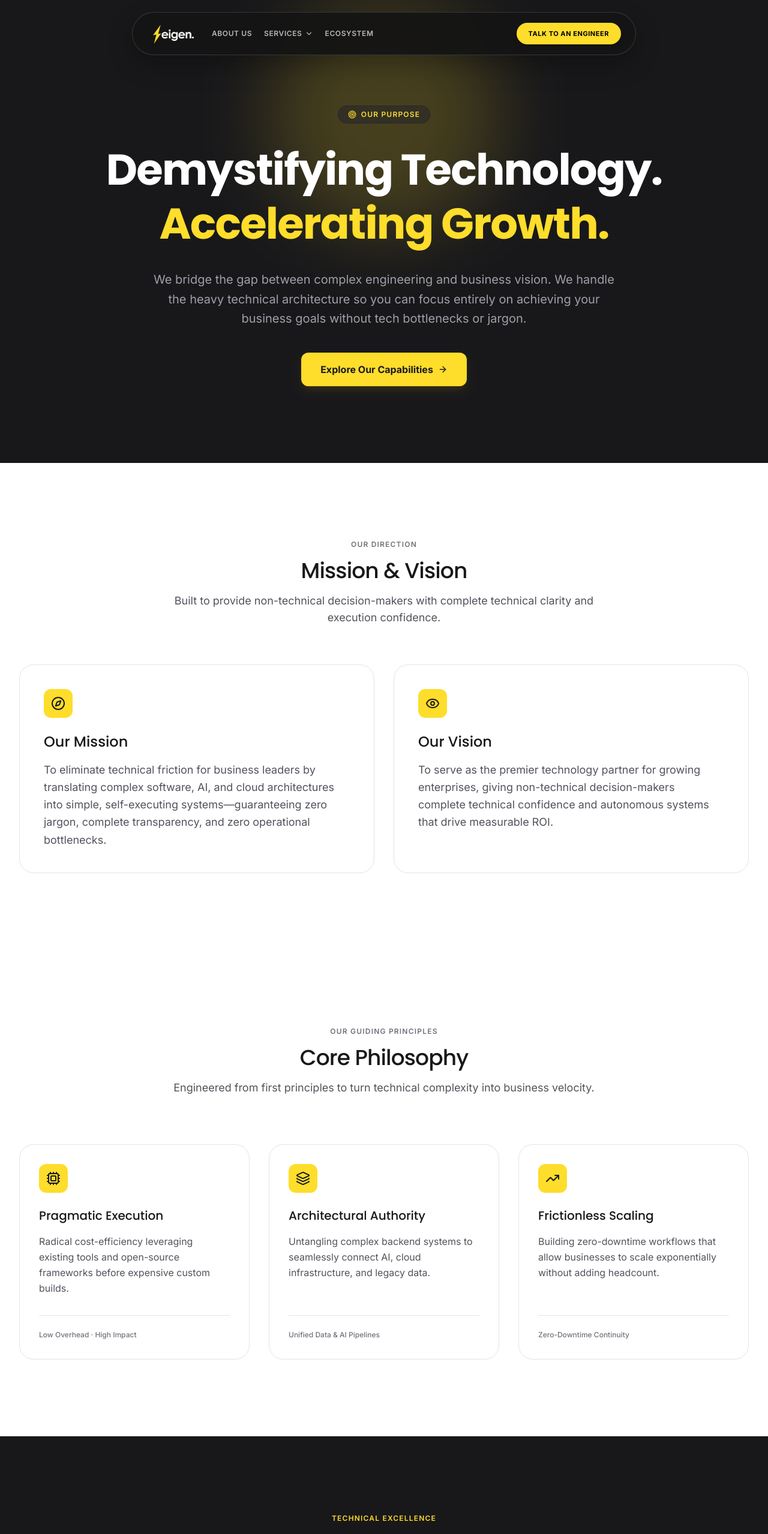
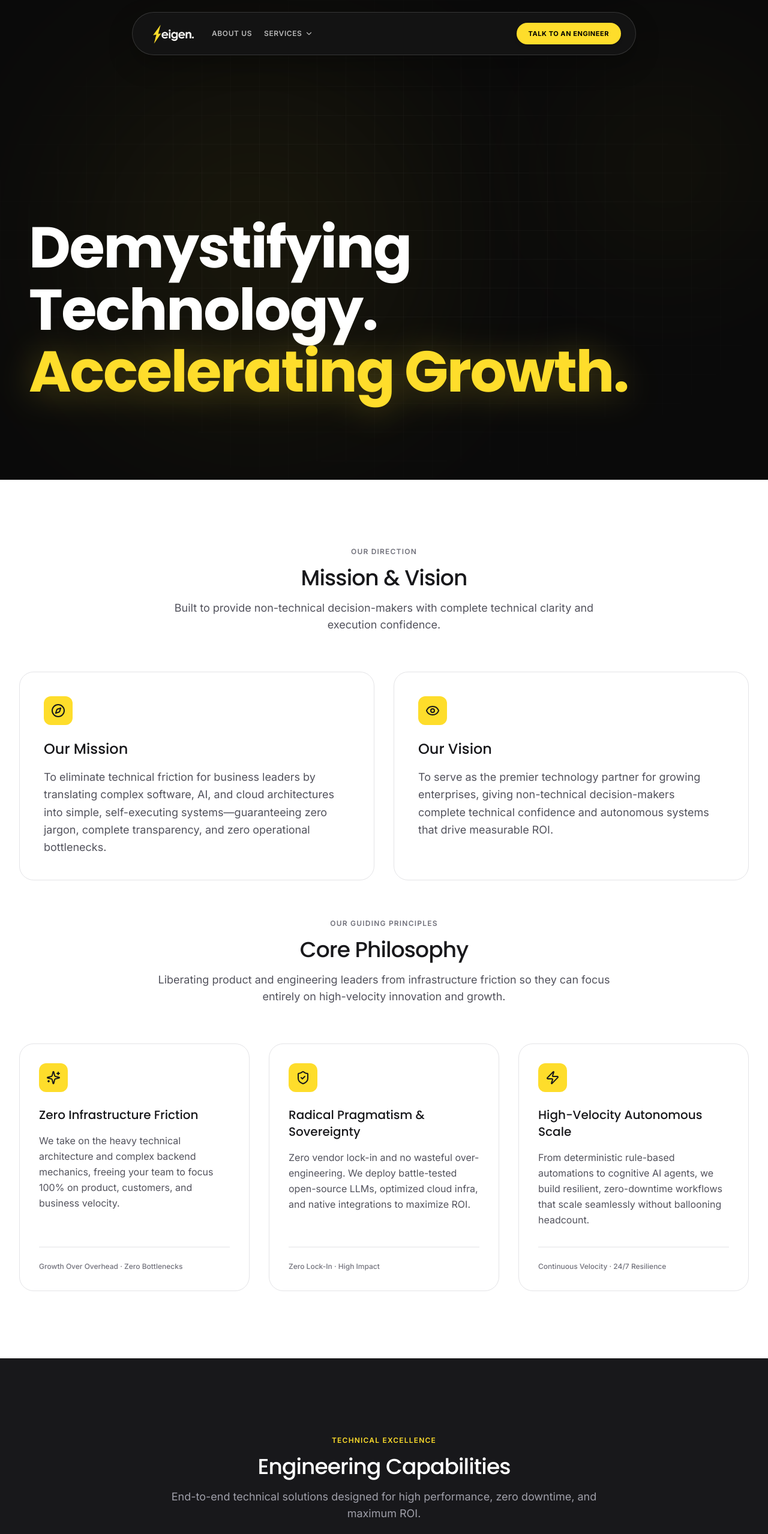
Before and after one commit to nimjj/eigen-website, a React (Vite) app in the folder Landing Page/: page /about in a window 1280 px wide. Shown: the top 2558 px of the page at 60% size. Built offline with nearby package versions, Linux system fonts and the light colour scheme.

Commit message:
feat(ui): update badges, navbar, and redesign About Us hero & philosophy

```diff
--- a/Landing Page/src/app/components/floating-collage.tsx
+++ b/Landing Page/src/app/components/floating-collage.tsx
@@ -14,9 +14,6 @@ export function FloatingCollage() {
 
       {/* Central Typography Anchor */}
       <div className="absolute inset-0 flex flex-col justify-center items-center pointer-events-none select-none z-0 px-4">
-        <span className="font-display text-xs sm:text-sm font-bold tracking-widest text-black uppercase mb-4 bg-[#FEDD2B] px-4 py-1.5 rounded-full border border-black/15 shadow-sm">
-          Enterprise Systems & Architecture
-        </span>
         <h2 className="font-display text-7xl sm:text-9xl md:text-[130px] lg:text-[150px] font-black text-[#111111] tracking-tighter leading-[0.88] text-center text-balance">
           Applied<br />
           <span className="text-[#111111]">Intelligence</span>
--- a/Landing Page/src/app/components/navbar.tsx
+++ b/Landing Page/src/app/components/navbar.tsx
@@ -111,13 +111,6 @@ export function Navbar() {
                 </div>
               )}
             </div>
-
-            <Link
-              to="/#ecosystem"
-              className="text-xs font-semibold uppercase tracking-wider text-white/70 hover:text-white transition-colors duration-200"
-            >
-              Ecosystem
-            </Link>
           </nav>
         </div>
 
@@ -156,13 +149,6 @@ export function Navbar() {
               className="text-sm font-semibold py-2 hover:text-[#FEDD2B] transition-colors"
             >
               About Us
-            </Link>
-            <Link
-              to="/#ecosystem"
-              onClick={() => setMobileOpen(false)}
-              className="text-sm font-semibold py-2 hover:text-[#FEDD2B] transition-colors"
-            >
-              Ecosystem
             </Link>
           </div>
 
--- a/Landing Page/src/app/components/solutions-showcase.tsx
+++ b/Landing Page/src/app/components/solutions-showcase.tsx
@@ -64,9 +64,6 @@ export function SolutionsShowcase() {
   return (
     <section className="py-24 sm:py-32 px-6 sm:px-8 lg:px-12 max-w-7xl mx-auto bg-[#FAF9F5] flex flex-col items-center">
 
-      <span className="font-display text-xs font-bold uppercase tracking-widest text-black mb-3 block text-center bg-[#FEDD2B]/40 px-3.5 py-1 rounded-full border border-yellow-400/50 shadow-sm">
-        Tailored Architectures
-      </span>
       <h2 className="font-display text-3xl sm:text-4xl lg:text-5xl font-bold tracking-tight text-center text-[#1B1B1B] mb-8">
         Built for every enterprise team.
       </h2>
--- a/Landing Page/src/app/components/tech-stack.tsx
+++ b/Landing Page/src/app/components/tech-stack.tsx
@@ -111,9 +111,6 @@ export function TechStack() {
 
         {/* Header */}
         <div className="mx-auto max-w-3xl text-center mb-12">
-          <span className="font-display text-xs font-bold uppercase tracking-widest text-black mb-3 block bg-[#FEDD2B]/40 px-3.5 py-1 rounded-full border border-yellow-400/50 shadow-sm mx-auto w-max">
-            Battle-Tested Tooling
-          </span>
           <h2 className="font-display text-3xl sm:text-4xl lg:text-5xl font-bold leading-tight tracking-tight text-[#1B1B1B]">
             Production-Grade Engineering Stack
           </h2>
--- a/Landing Page/src/app/pages/about/components/core-philosophy.tsx
+++ b/Landing Page/src/app/pages/about/components/core-philosophy.tsx
@@ -1,8 +1,8 @@
-import { Cpu, Layers, TrendingUp } from "lucide-react";
+import { Sparkles, ShieldCheck, Zap } from "lucide-react";
 
 export function CorePhilosophy() {
   return (
-    <section className="bg-white py-24 sm:py-32">
+    <section className="bg-white pt-6 sm:pt-8 pb-20 sm:pb-28">
       <div className="mx-auto max-w-7xl px-6 lg:px-8">
         <div className="mx-auto max-w-3xl text-center">
           <p className="text-xs font-semibold uppercase tracking-widest text-zinc-500">
@@ -12,57 +12,57 @@ export function CorePhilosophy() {
             Core Philosophy
           </h2>
           <p className="mt-4 text-lg text-zinc-600">
-            Engineered from first principles to turn technical complexity into business velocity.
+            Liberating product and engineering leaders from infrastructure friction so they can focus entirely on high-velocity innovation and growth.
           </p>
         </div>
 
-        <div className="mx-auto mt-16 grid max-w-2xl grid-cols-1 gap-8 sm:mt-20 lg:mx-0 lg:max-w-none lg:grid-cols-3">
+        <div className="mx-auto mt-12 grid max-w-2xl grid-cols-1 gap-8 sm:mt-16 lg:mx-0 lg:max-w-none lg:grid-cols-3">
 
-          {/* Card 1: Pragmatic Execution */}
+          {/* Card 1: Zero Infrastructure Friction */}
           <div className="group relative flex flex-col justify-between rounded-3xl border border-zinc-200 bg-white p-8 transition-all duration-300 hover:-translate-y-1.5 hover:shadow-xl hover:shadow-zinc-900/5 hover:border-zinc-300">
             <div>
               <div className="flex h-12 w-12 items-center justify-center rounded-xl bg-[var(--accent-yellow)] transition-transform duration-300 group-hover:scale-110 group-hover:rotate-3">
-                <Cpu className="h-6 w-6 text-zinc-900" />
+                <Sparkles className="h-6 w-6 text-zinc-900" />
               </div>
-              <h3 className="mt-6 text-xl font-medium text-zinc-900">Pragmatic Execution</h3>
+              <h3 className="mt-6 text-xl font-medium text-zinc-900">Zero Infrastructure Friction</h3>
               <p className="mt-4 text-base text-zinc-600 leading-relaxed">
-                Radical cost-efficiency leveraging existing tools and open-source frameworks before expensive custom builds.
+                We take on the heavy technical architecture and complex backend mechanics, freeing your team to focus 100% on product, customers, and business velocity.
               </p>
             </div>
             <div className="mt-8 pt-6 border-t border-zinc-200 text-xs font-medium text-zinc-500">
-              Low Overhead · High Impact
+              Growth Over Overhead · Zero Bottlenecks
             </div>
           </div>
 
-          {/* Card 2: Architectural Authority */}
+          {/* Card 2: Sovereign & Radical Pragmatism */}
           <div className="group relative flex flex-col justify-between rounded-3xl border border-zinc-200 bg-white p-8 transition-all duration-300 hover:-translate-y-1.5 hover:shadow-xl hover:shadow-zinc-900/5 hover:border-zinc-300">
             <div>
               <div className="flex h-12 w-12 items-center justify-center rounded-xl bg-[var(--accent-yellow)] transition-transform duration-300 group-hover:scale-110 group-hover:rotate-3">
-                <Layers className="h-6 w-6 text-zinc-900" />
+                <ShieldCheck className="h-6 w-6 text-zinc-900" />
               </div>
-              <h3 className="mt-6 text-xl font-medium text-zinc-900">Architectural Authority</h3>
+              <h3 className="mt-6 text-xl font-medium text-zinc-900">Radical Pragmatism & Sovereignty</h3>
               <p className="mt-4 text-base text-zinc-600 leading-relaxed">
-                Untangling complex backend systems to seamlessly connect AI, cloud infrastructure, and legacy data.
+                Zero vendor lock-in and no wasteful over-engineering. We deploy battle-tested open-source LLMs, optimized cloud infra, and native integrations to maximize ROI.
               </p>
             </div>
             <div className="mt-8 pt-6 border-t border-zinc-200 text-xs font-medium text-zinc-500">
-              Unified Data & AI Pipelines
+              Zero Lock-In · High Impact
             </div>
           </div>
 
-          {/* Card 3: Frictionless Scaling */}
+          {/* Card 3: Frictionless Autonomous Scale */}
           <div className="group relative flex flex-col justify-between rounded-3xl border border-zinc-200 bg-white p-8 transition-all duration-300 hover:-translate-y-1.5 hover:shadow-xl hover:shadow-zinc-900/5 hover:border-zinc-300">
             <div>
               <div className="flex h-12 w-12 items-center justify-center rounded-xl bg-[var(--accent-yellow)] transition-transform duration-300 group-hover:scale-110 group-hover:rotate-3">
-                <TrendingUp className="h-6 w-6 text-zinc-900" />
+                <Zap className="h-6 w-6 text-zinc-900" />
               </div>
-              <h3 className="mt-6 text-xl font-medium text-zinc-900">Frictionless Scaling</h3>
+              <h3 className="mt-6 text-xl font-medium text-zinc-900">High-Velocity Autonomous Scale</h3>
               <p className="mt-4 text-base text-zinc-600 leading-relaxed">
-                Building zero-downtime workflows that allow businesses to scale exponentially without adding headcount.
+                From deterministic rule-based automations to cognitive AI agents, we build resilient, zero-downtime workflows that scale seamlessly without ballooning headcount.
               </p>
             </div>
             <div className="mt-8 pt-6 border-t border-zinc-200 text-xs font-medium text-zinc-500">
-              Zero-Downtime Continuity
+              Continuous Velocity · 24/7 Resilience
             </div>
           </div>
 
--- a/Landing Page/src/app/pages/about/components/hero.tsx
+++ b/Landing Page/src/app/pages/about/components/hero.tsx
@@ -1,37 +1,43 @@
-import { ArrowRight, Target } from "lucide-react";
-
 export function Hero() {
   return (
-    <section className="bg-zinc-900 pt-32 sm:pt-44 pb-24 sm:pb-32 relative overflow-hidden">
+    <section className="relative min-h-screen w-full flex flex-col justify-end overflow-hidden bg-[#0A0A0A] pt-32 pb-24 sm:pb-32 px-6 sm:px-8 lg:px-12 text-left">
+      {/* White Grid / Check Lines Pattern */}
       <div
-        className="pointer-events-none absolute left-1/2 top-1/4 -translate-x-1/2 -translate-y-1/2 h-96 w-96 rounded-full opacity-20 blur-3xl"
-        style={{ background: "var(--accent-yellow)" }}
+        className="pointer-events-none absolute inset-0 opacity-20"
+        style={{
+          backgroundImage: `
+            linear-gradient(to right, rgba(255, 255, 255, 0.15) 1px, transparent 1px),
+            linear-gradient(to bottom, rgba(255, 255, 255, 0.15) 1px, transparent 1px)
+          `,
+          backgroundSize: "48px 48px",
+          maskImage: "radial-gradient(ellipse at center, rgba(0,0,0,1) 30%, rgba(0,0,0,0) 80%)",
+          WebkitMaskImage: "radial-gradient(ellipse at center, rgba(0,0,0,1) 30%, rgba(0,0,0,0) 80%)",
+        }}
       />
 
-      <div className="mx-auto max-w-5xl px-6 text-center lg:px-8 relative z-10">
-        <div className="inline-flex items-center gap-2 rounded-full border border-zinc-800 bg-zinc-800/60 px-4 py-1.5 text-xs backdrop-blur-sm mb-8">
-          <Target className="h-3.5 w-3.5 text-[var(--accent-yellow)]" />
-          <span className="font-semibold uppercase tracking-widest text-[var(--accent-yellow)]">OUR PURPOSE</span>
-        </div>
+      {/* Yellow Glowing Ambient Lighting Orbs */}
+      <div
+        className="pointer-events-none absolute left-1/3 top-1/2 -translate-x-1/2 -translate-y-1/2 w-[600px] sm:w-[850px] h-[500px] sm:h-[650px] rounded-full opacity-25 blur-[140px] -z-0"
+        style={{
+          background: "radial-gradient(circle, rgba(254, 221, 43, 0.5) 0%, transparent 70%)",
+        }}
+      />
+      <div
+        className="pointer-events-none absolute -right-20 top-20 w-[400px] sm:w-[500px] h-[400px] rounded-full opacity-15 blur-[120px] -z-0"
+        style={{
+          background: "radial-gradient(circle, rgba(254, 221, 43, 0.45) 0%, transparent 70%)",
+        }}
+      />
 
-        <h1 className="text-4xl font-bold tracking-tight text-white sm:text-6xl lg:text-7xl leading-tight">
+      {/* Main Content (Left Aligned, anchored low) */}
+      <div className="relative z-10 w-full max-w-7xl mx-auto flex flex-col items-start text-left">
+        {/* Headline */}
+        <h1 className="text-4xl sm:text-6xl lg:text-7xl xl:text-8xl font-bold tracking-tight text-white leading-[1.08] text-balance max-w-5xl text-left">
           Demystifying Technology.{" "}
-          <span className="text-[var(--accent-yellow)]">Accelerating Growth.</span>
+          <span className="text-[#FEDD2B] drop-shadow-[0_4px_30px_rgba(254,221,43,0.3)]">
+            Accelerating Growth.
+          </span>
         </h1>
-
-        <p className="mx-auto mt-8 max-w-3xl text-lg sm:text-xl leading-relaxed text-zinc-400">
-          We bridge the gap between complex engineering and business vision. We handle the heavy technical architecture so you can focus entirely on achieving your business goals without tech bottlenecks or jargon.
-        </p>
-
-        <div className="mt-10 flex flex-col items-center justify-center gap-4 sm:flex-row">
-          <a
-            href="#capabilities"
-            className="group inline-flex w-full items-center justify-center gap-2 rounded-xl bg-[var(--accent-yellow)] px-8 py-4 text-base font-bold text-zinc-900 shadow-lg shadow-yellow-500/10 transition-all duration-300 hover:bg-[var(--accent-yellow-hover)] hover:scale-105 sm:w-auto"
-          >
-            Explore Our Capabilities
-            <ArrowRight className="h-4 w-4 transition-transform duration-200 group-hover:translate-x-1" />
-          </a>
-        </div>
       </div>
     </section>
   );
--- a/Landing Page/src/app/pages/about/components/mission-vision.tsx
+++ b/Landing Page/src/app/pages/about/components/mission-vision.tsx
@@ -2,7 +2,7 @@ import { Compass, Eye } from "lucide-react";
 
 export function MissionVision() {
   return (
-    <section className="bg-white py-24 sm:py-32">
+    <section className="bg-white pt-20 sm:pt-28 pb-6 sm:pb-8">
       <div className="mx-auto max-w-7xl px-6 lg:px-8">
         <div className="mx-auto max-w-3xl text-center mb-16">
           <p className="text-xs font-semibold uppercase tracking-widest text-zinc-500">
```
Also changed, not shown: 12 other files (tests, documents, lock files or other folders).
